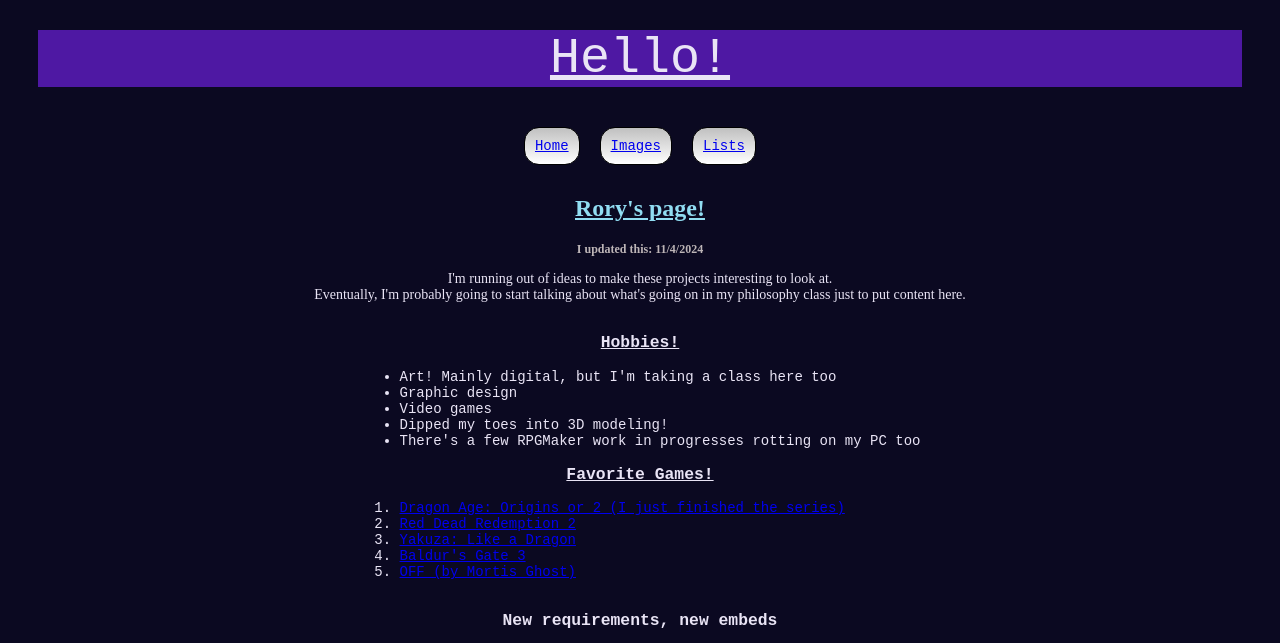
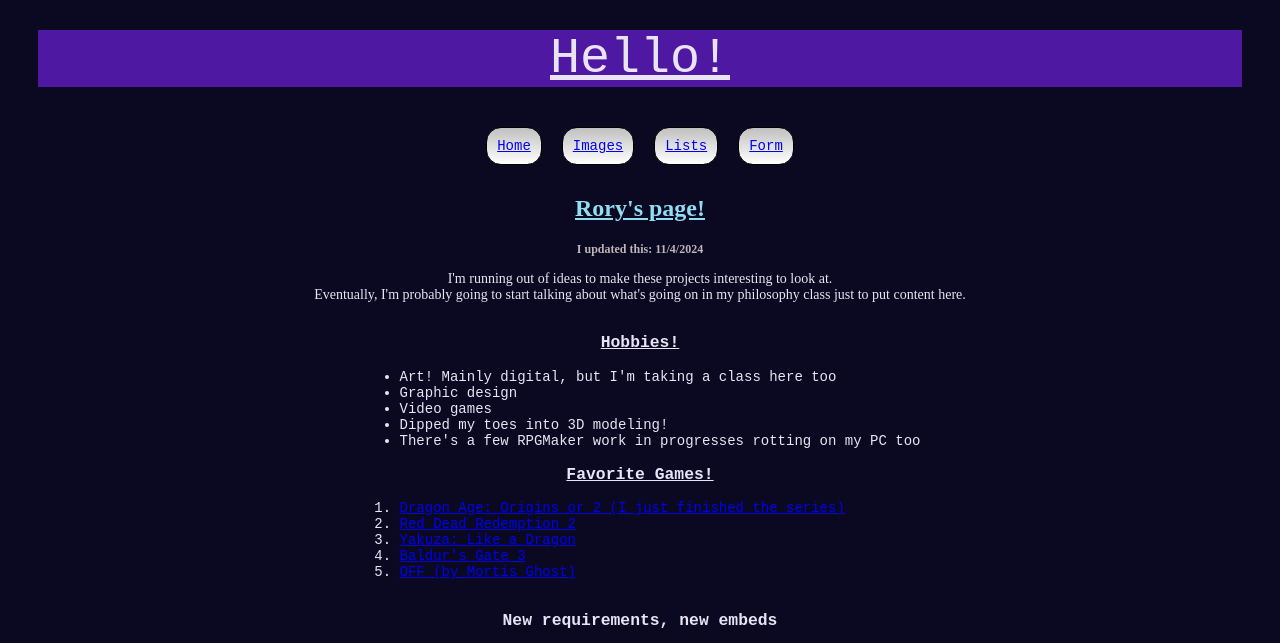
Before and after one commit to RLongson/WEB110F24, a plain HTML site: page index.html in a window 1280 px wide. Shown: the top 643 px of the page. Drawn offline with Linux system fonts and the light colour scheme.

Commit message:
Update index.html

```diff
--- a/index.html
+++ b/index.html
@@ -23,6 +23,7 @@
 					<a href="index.html"><div>Home</div></a>
 					<a href="image_gallery.html"><div>Images</div></a>
 					<a href="tables.html"><div>Lists</div></a>
+					<a href="form.html"><div>Form</div></a>
 			</div>
 
 		<!-- div and class 2 -->
```
